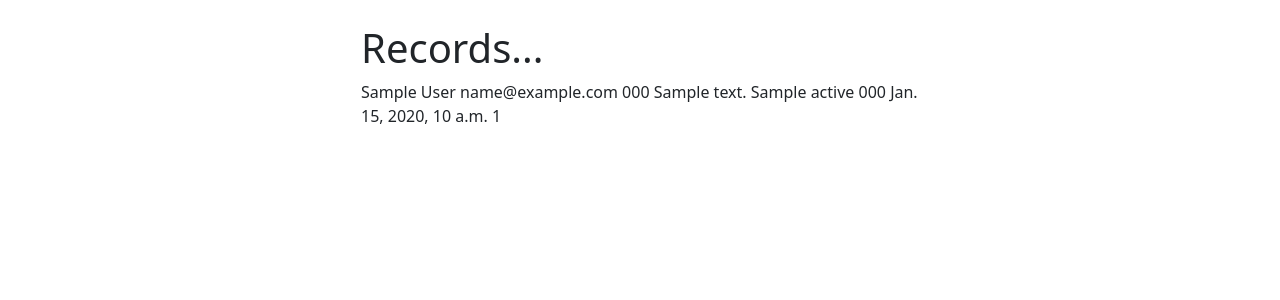
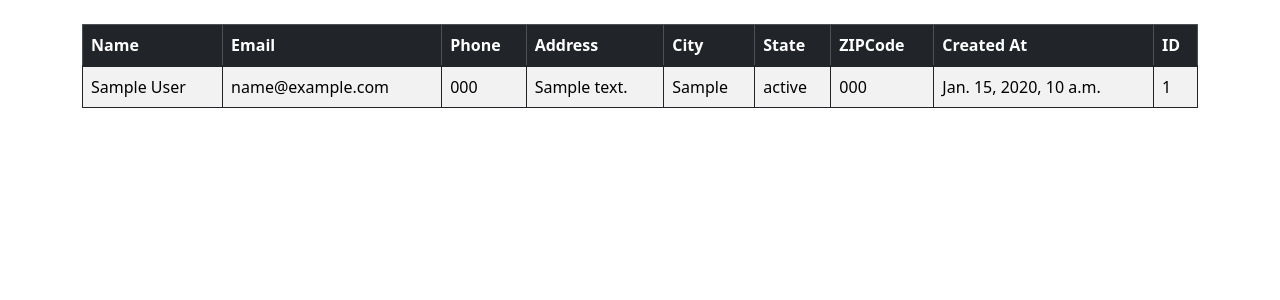
Before and after one commit to prathi736/crm-app, a Django app: page / in a window 1280 px wide. Shown: the part 56-356 px from the top of the page. Run offline with Django 4.2, Linux system fonts and the light colour scheme; a user stored in the database is signed in; tables that the repository leaves empty hold one stand-in row (values such as "Sample post").

Commit message:
style table

```diff
--- a/dcrm/website/templates/home.html
+++ b/dcrm/website/templates/home.html
@@ -1,27 +1,46 @@
 {% extends 'base.html' %}
 {% block content %}
 
-<div class="col-md-6 offset-md-3">
+<!-- <div class="col-md-6 offset-md-3"> -->
 
   {% if user.is_authenticated %}
-   <h1>Records...</h1>
-   {% if records %}
-    {% for record in records %}
+   <!-- <h1>Records...</h1> -->
+  <div class="table-responsive">
+   <table class="table table-striped table-hover table-bordered border-dark">
+    <thead class="table-dark">
+      <tr>
+        <th scope="col">Name</th>
+        <th scope="col">Email</th>
+        <th scope="col">Phone</th>
+        <th scope="col">Address</th>
+        <th scope="col">City</th>
+        <th scope="col">State</th>
+        <th scope="col">ZIPCode</th>
+        <th scope="col">Created At</th>
+        <th scope="col">ID</th>
+      </tr>
+    </thead>
+    <tbody class="table-group-divider">
+        {% if records %}
+          {% for record in records %}
+            <tr>
+              <td>{{record.first_name}} {{record.last_name}} </td>
+              <td>{{record.email}} </td>
+              <td>{{record.phone}} </td>
+              <td>{{record.address}} </td>
+              <td>{{record.city}} </td>
+              <td>{{record.state}} </td>
+              <td>{{record.zipcode}} </td>
+              <td>{{record.created_at}} </td>
+              <td>{{record.id}} </td>
+          </tr>
+        {% endfor %}
+      {% endif %}
+    </tbody>
+  </table>
+  </div>
 
-        {{record.first_name}}
-        {{record.last_name}}
-        {{record.email}}
-        {{record.phone}}
-        {{record.address}}
-        {{record.city}}
-        {{record.state}}
-        {{record.zipcode}}
-        {{record.created_at}}
-        {{record.id}}
-        <br/>
 
-    {% endfor %}
-   {% endif %}
 
   {% else %}
   <h1>Login</h1>
@@ -56,7 +75,7 @@
     <!-- </form> -->
 
   </form>
-</div>
+<!-- </div> -->
 
 {% endif %}
 
```
